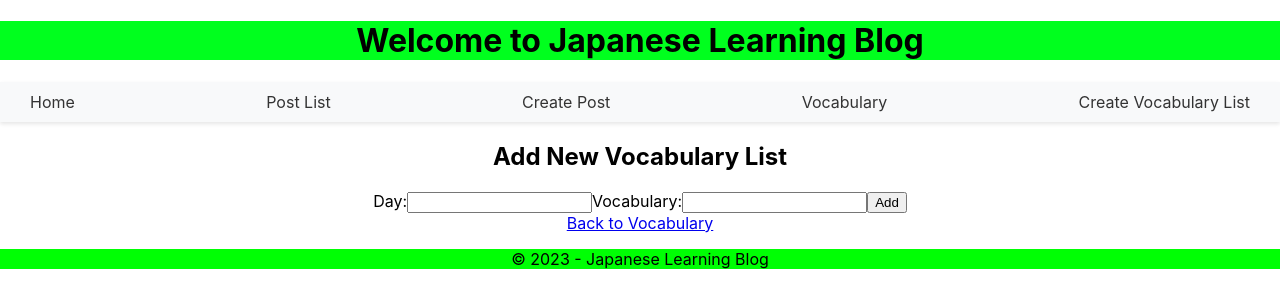
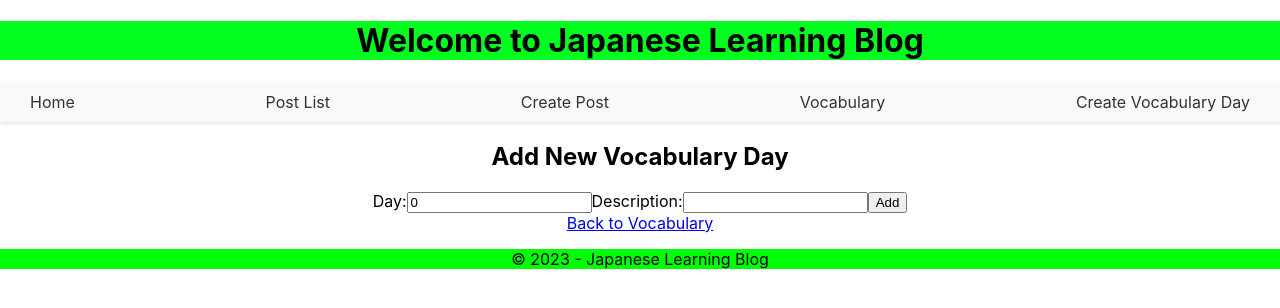
Before and after one commit to nRookie/my-blog, a React (Create React App) app in the folder my-blog/: page /create-vocabulary-list in a window 1280 px wide. Shown: the top 308 px of the page. Built offline with nearby package versions, Linux system fonts and the light colour scheme.

Commit message:
add a new api to create the vocabulary day

```diff
--- a/my-blog/src/App.js
+++ b/my-blog/src/App.js
@@ -47,7 +47,7 @@ function App() {
                     <Link to="/post">Post List</Link>
                     <Link to="/create">Create Post</Link>
                     <Link to="/vocabulary">Vocabulary</Link>
-                    <Link to="/create-vocabulary-list">Create Vocabulary List</Link>
+                    <Link to="/create-vocabulary-list">Create Vocabulary Day</Link>
                 </nav>
 
                 <Routes>
--- a/my-blog/src/components/vocabulary/CreateVocabularyDay.js
+++ b/my-blog/src/components/vocabulary/CreateVocabularyDay.js
@@ -1,37 +1,43 @@
 import React, { useState } from 'react';
-import { useDispatch } from 'react-redux';
-import { Link } from 'react-router-dom';
+import { Link, useNavigate } from 'react-router-dom';
+import axios from "axios";
+import serverAddress from "../../config";
 
 const CreateVocabularyDay = () => {
-    const dispatch = useDispatch();
 
-    const [vocabData, setVocabData] = useState({ day: "", vocab: [] });
+    /**TODO: get the day from the database by default*/
+    const [day, setDay] = useState(0)
+    const [description, setDescription] = useState("")
+    const navigate = useNavigate();
 
-    const handleChange = (event) => {
-        setVocabData({ ...vocabData, [event.target.name]: event.target.value });
-    }
+    const handleSubmit = async(e) => {
+        e.preventDefault();
 
-    const handleSubmit = (event) => {
-        console.log("handle submit called")
-        event.preventDefault();
-        // Dispatch the action to add the new vocabData
-        const a = dispatch({ type: 'ADD_VOCAB_DATA', payload: vocabData });
-        console.log("after dispatch")
-        // Clear the input fields
-        setVocabData({ day: "", vocab: [] });
-    }
+        const newVocabularyDay = {
+            day,
+            description,
+        };
+
+        await axios.post(`${serverAddress}/vocabulary_day`, newVocabularyDay);
+
+        navigate("/Vocabulary")
+    };
 
     return (
         <div>
-            <h2>Add New Vocabulary List</h2>
+            <h2>Add New Vocabulary Day</h2>
             <form onSubmit={handleSubmit}>
                 <label>
                     Day:
-                    <input type="text" name="day" value={vocabData.day} onChange={handleChange} required />
+                    <input type="text" name="day" value={day} onChange={(event) => {
+                        setDay(event.target.value)
+                    }} required />
                 </label>
                 <label>
-                    Vocabulary:
-                    <input type="text" name="vocab" value={vocabData.vocab} onChange={handleChange} required />
+                    Description:
+                    <input type="text" name="description" value={description} onChange={(event) => {
+                        setDescription(event.target.value)
+                    }} required />
                 </label>
                 <button type="submit">Add</button>
             </form>
```
Also changed, not shown: my-blog/src/components/vocabulary/CreateVocabulariesInDay.js (+8 -0 lines), 1 other file (tests, documents, lock files or other folders).
